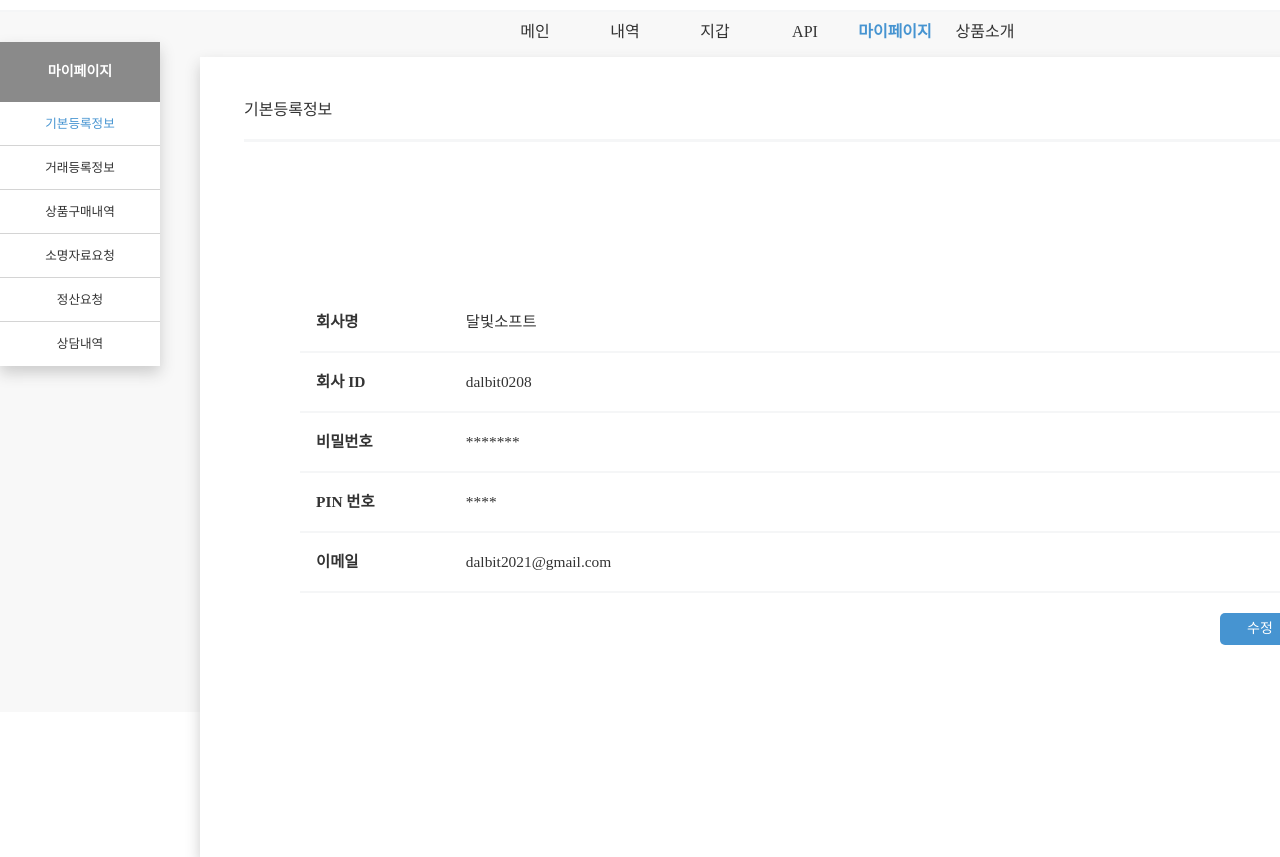
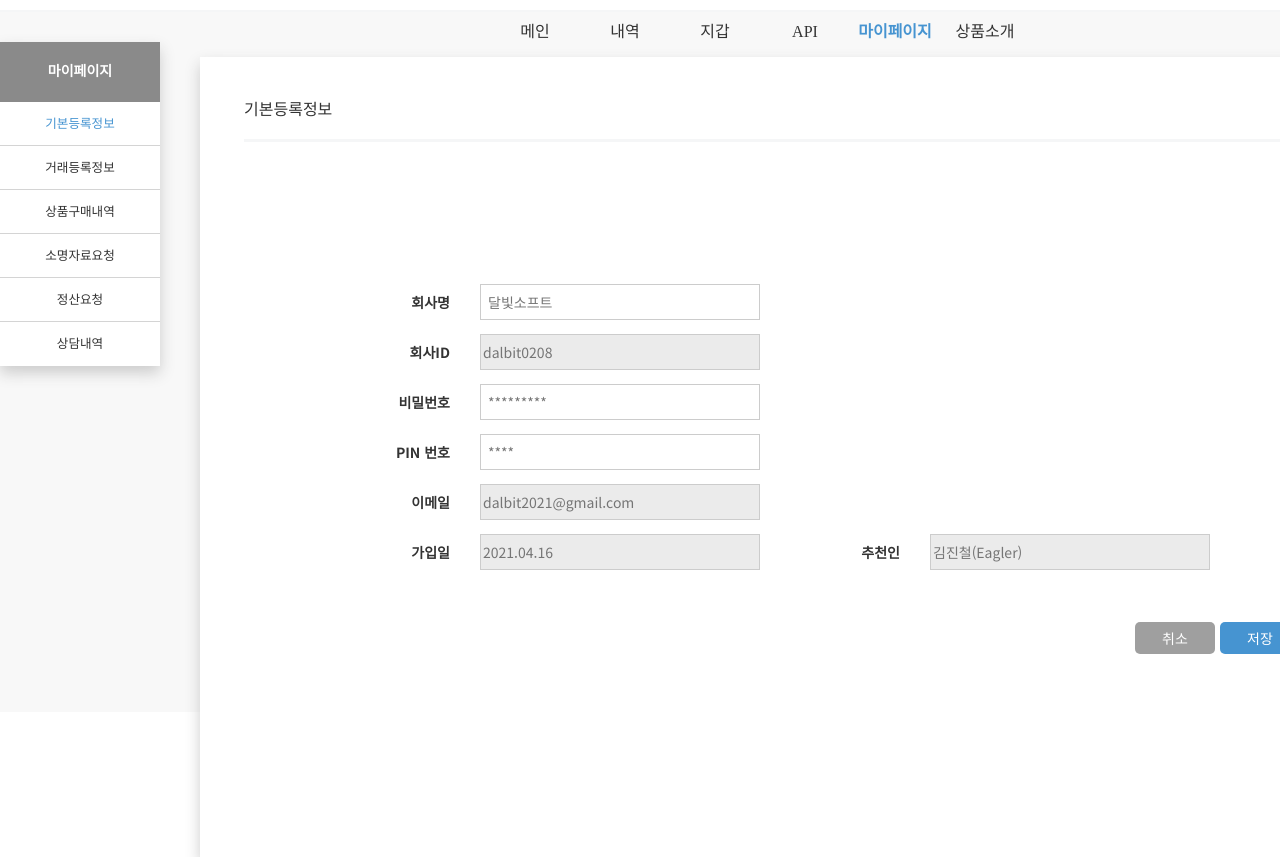
Before and after one commit to haulpark/Core_EX_Agent, a plain HTML site: page html/main/mypage.html in a window 1280 px wide. Both pictures are taken after a click on the button "수정". Shown: the part 88-945 px from the top of the page. Drawn offline with Linux system fonts and the light colour scheme; a web font is replaced by a local one.

Commit message:
마이페이지 - 기본등록정보 - 수정

```diff
--- a/css/src/main/mypage.css
+++ b/css/src/main/mypage.css
@@ -129,6 +129,38 @@ h2{font-family:paybooc-B; font-size:12pt;}
       border-radius: 5px;
     }
 
+  .profile_modify_box{
+    display:none;
+    width:1000px; height:auto;
+    margin:auto; margin-top: 150px;
+  }
+
+    .profile_modify_box form{width:100%; height:100%;}
+    .profile_modify_ul{width:100%; height:100%;}
+    .profile_modify_ul > li{width:100%; height:50px;}
+    .profile_modify_ul > li > dl{width:100%; height:100%; font-size:1rem;}
+    .profile_modify_ul > li > dl > dt{float:left; width:15%; height:100%; text-align: right;}
+    .profile_modify_ul > li > dl > dd{float:left; width:30%; height:100%;}
+    .profile_modify_ul > li > dl > dd > input{
+      width:280px; height:36px; margin-top:-10px;
+      margin-left: 30px;
+      border:1px solid #ccc;
+    }
+
+    .profile_modify_ul > li:nth-child(2) > dl > dd > input{background-color: #EBEBEB;}
+    .profile_modify_ul > li:nth-child(5) > dl > dd > input{background-color: #EBEBEB;}
+    .profile_modify_ul > li:nth-child(6) > dl > dd > input{background-color: #EBEBEB;}
+
+
+    .profile_modify_btn{
+      float:right; margin-top: 20px;
+      width:165px; height:32px; font-size:1rem; color:#fff;
+    }
+
+    .profile_modify_btn > button {width:80px; height:32px; border-radius: 5px;}
+    .profile_modify_no{float:left; background-color: #9f9f9f;}
+    .profile_modify_yes{float:right; background-color: #4694D1;}
+
   /* tab-4 : 소명자료요청 */
   .exBox{
     width:100%; height:auto;
--- a/html/main/mypage.html
+++ b/html/main/mypage.html
@@ -89,6 +89,59 @@
           </table>
 
           <button class="resetBtn">수정</button>
+        </div>
+
+        <div class="profile_modify_box">
+          <form action="#">
+            <fieldset>
+              <legend class="hidden">기본등록정보 수정</legend>
+              <ul class="profile_modify_ul">
+                <li>
+                  <dl>
+                    <dt>회사명</dt>
+                    <dd><input type="text" placeholder="달빛소프트"></dd>
+                  </dl>
+                </li>
+                <li>
+                  <dl>
+                    <dt>회사ID</dt>
+                    <dd><input type="readonly" placeholder="dalbit0208"  readonly /></dd>
+                  </dl>
+                </li>
+                <li>
+                  <dl>
+                    <dt>비밀번호</dt>
+                    <dd><input type="password" placeholder="*********"></dd>
+                  </dl>
+                </li>
+                <li>
+                  <dl>
+                    <dt>PIN 번호</dt>
+                    <dd><input type="password" placeholder="****"></dd>
+                  </dl>
+                </li>
+                <li>
+                  <dl>
+                    <dt>이메일</dt>
+                    <dd><input type="readonly" placeholder="dalbit2021@gmail.com" readonly /></dd>
+                  </dl>
+                </li>
+                <li>
+                  <dl>
+                    <dt>가입일</dt>
+                    <dd><input type="readonly" placeholder="2021.04.16" readonly /></dd>
+                    <dt>추천인</dt>
+                    <dd><input type="readonly" placeholder="김진철(Eagler)" readonly /></dd>
+                  </dl>
+                </li>
+              </ul>
+
+              <div class="profile_modify_btn">
+                <button type="button" class="profile_modify_no">취소</button>
+                <button type="button" class="profile_modify_yes">저장</button>
+              </div>
+            </fieldset>
+          </form>
         </div>
       </div>
 
--- a/js/src/main/mypage.js
+++ b/js/src/main/mypage.js
@@ -20,6 +20,29 @@ $(document).ready(function(){
 		$('ul.tabs li').removeClass('current');
 
 		$(this).addClass('current');
-  });
+	});
+
+	// ========== 기본등록정보 - 수정 ============
+	$('.resetBtn').click(function(){
+
+		$('.myinfoBox').hide();
+		$('.profile_modify_box').show();
+
+	});
+
+	$('.profile_modify_no').click(function(){
+
+		$('.myinfoBox').show();
+		$('.profile_modify_box').hide();
+
+	});
+
+	$('.profile_modify_yes').click(function(){
+
+		$('.myinfoBox').show();
+		$('.profile_modify_box').hide();
+
+	});
+
 
 });
```
Also changed, not shown: css/src/main/main.css (line endings or trailing spaces).
